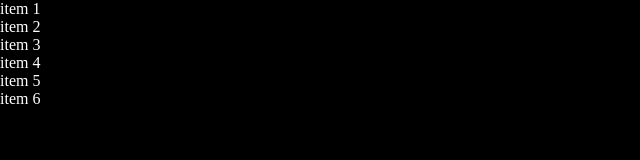
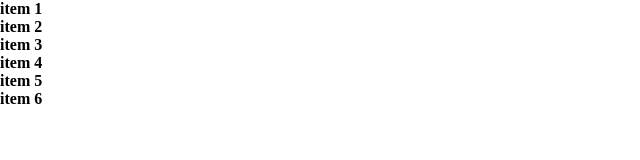
Before and after one commit to pvieira-label/testes, a plain HTML site: page susy/index.html in a window 1280 px wide. Shown: the whole page, without its empty margins (0-640 px from the left). Drawn offline with Linux system fonts and the light colour scheme.

Commit message:
Creating first branch

```diff
--- a/susy/css/style.css
+++ b/susy/css/style.css
@@ -4,6 +4,9 @@
 }
 
 body {
+	/*
 	background: black;
 	color: white;
+	*/
+	font-size: 16px;
 }
--- a/susy/index.html
+++ b/susy/index.html
@@ -9,12 +9,12 @@
 	</head>
 	<body>
 		<ul class="gallery">
-			<li>item 1</li>
-			<li>item 2</li>
-			<li>item 3</li>
-			<li>item 4</li>
-			<li>item 5</li>
-			<li>item 6</li>
+			<li><h4>item 1</h4></li>
+			<li><h4>item 2</h4></li>
+			<li><h4>item 3</h4></li>
+			<li><h4>item 4</h4></li>
+			<li><h4>item 5</h4></li>
+			<li><h4>item 6</h4></li>
 		</ul>
 	</body>
 </html>
```
